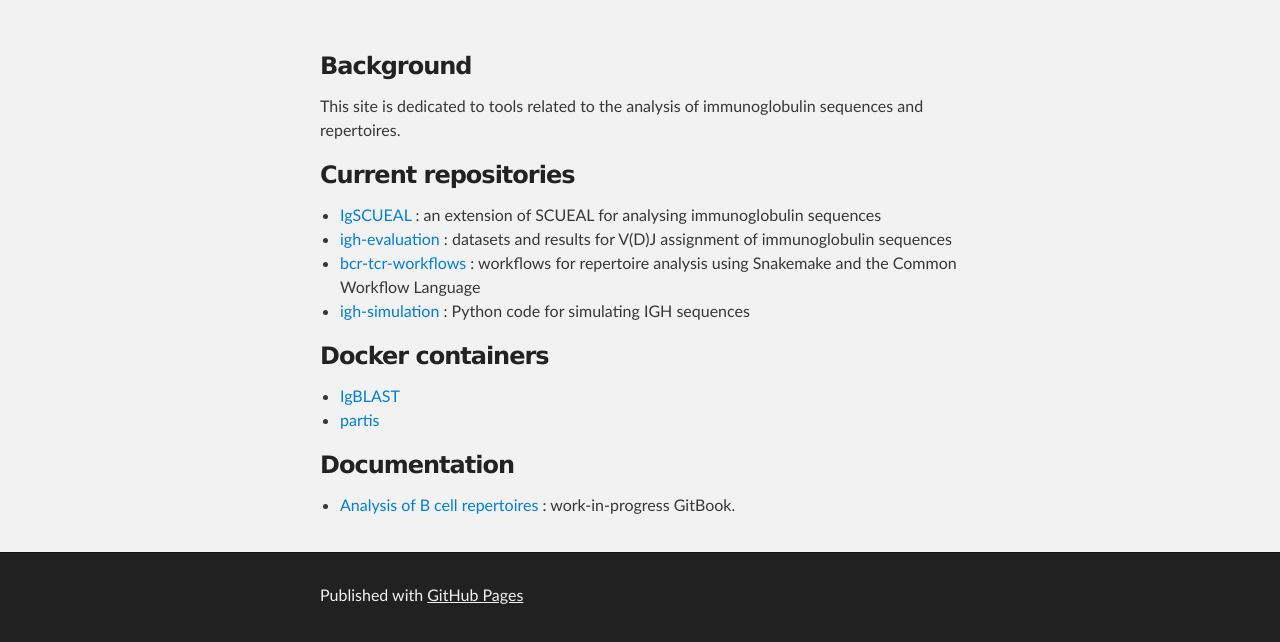
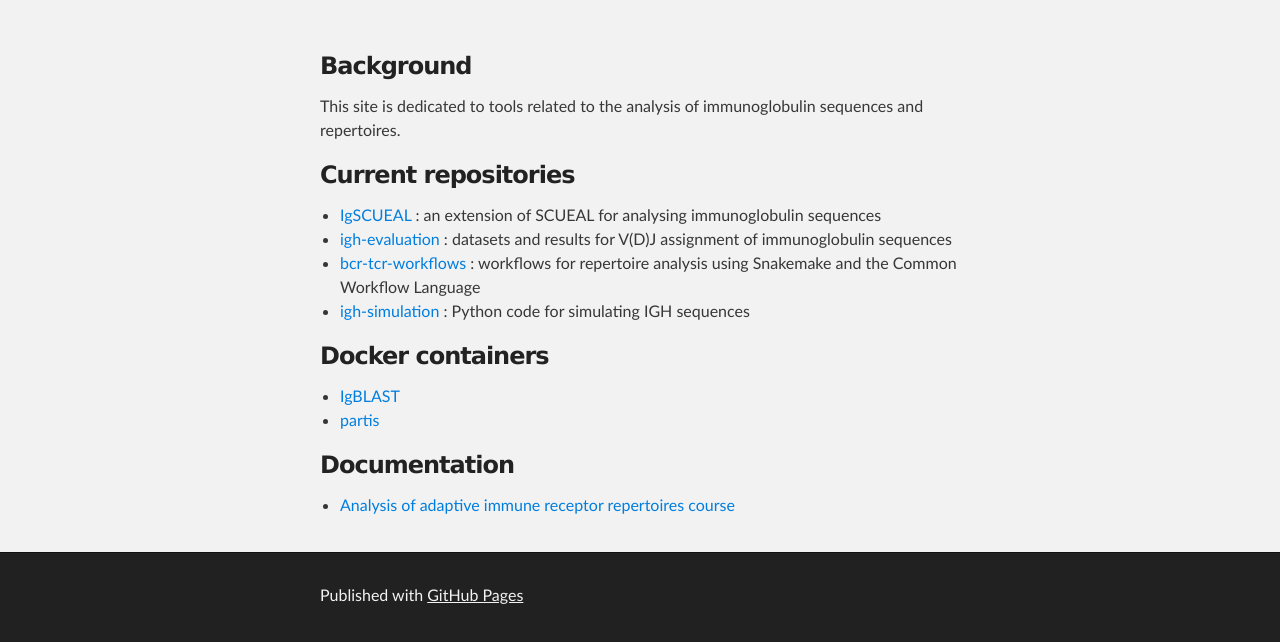
Before and after one commit to antibodyome/antibodyome.github.io, a plain HTML site: page index.html in a window 1280 px wide. Shown: the part 212-854 px from the top of the page. Drawn offline with Linux system fonts and the light colour scheme.

Commit message:
Update index.html

```diff
--- a/index.html
+++ b/index.html
@@ -61,7 +61,7 @@
 
 <ul>
 <li>
-<a href="http://antibodyome.github.io/abracadabra">Analysis of B cell repertoires</a> : work-in-progress GitBook.</li>
+<a href="http://github.com/antibodyome/aairr16">Analysis of adaptive immune receptor repertoires course</a></li>
 </ul>
 
       </section>
```
